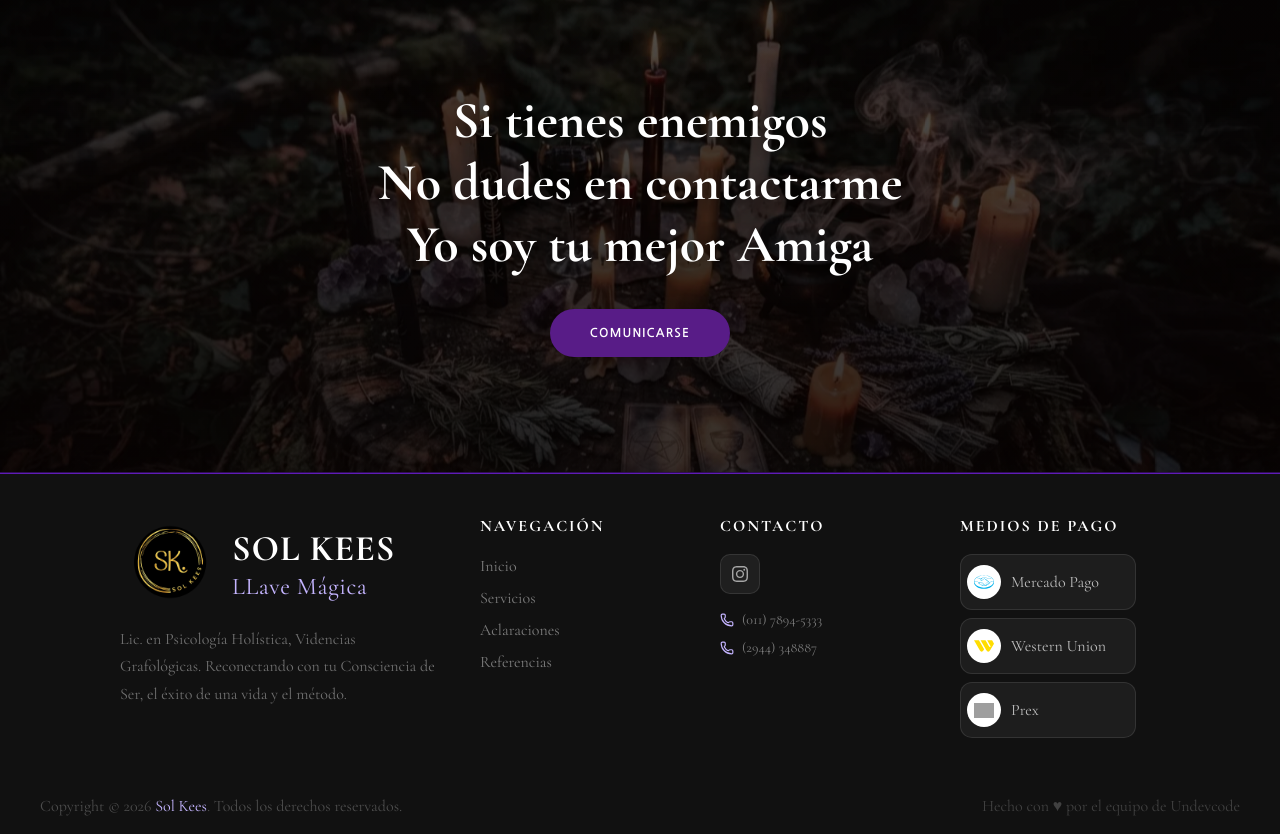
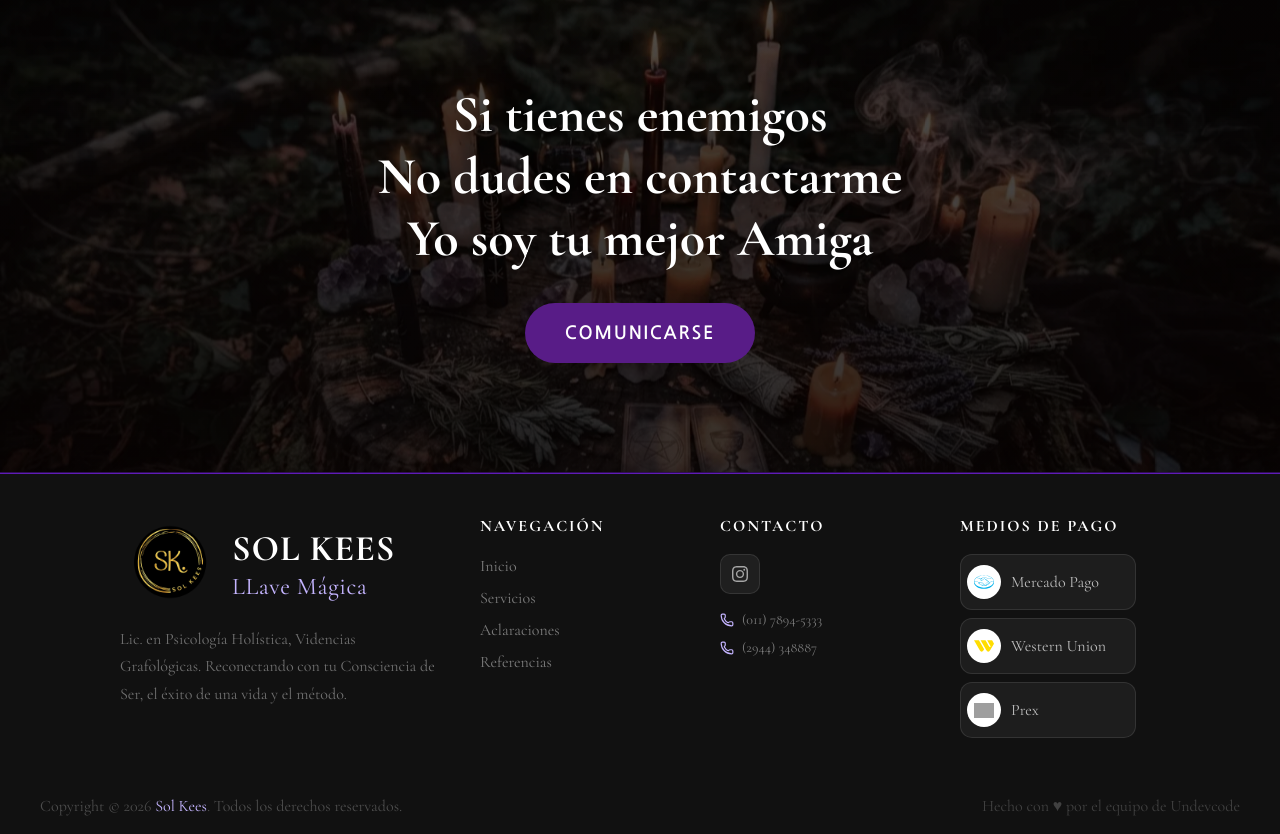
Before and after one commit to undevcode-ok/landing-sol-magia, a Next.js app: page / in a window 1280 px wide. Shown: the part 5739-6573 px from the top of the page. Built offline with nearby package versions, Linux system fonts and the light colour scheme; grey boxes are pictures that could not be loaded.

Commit message:
se cambio el tamaño de fuente de letra en Profile  component

```diff
--- a/app/Profile/components/EnemigosButton.tsx
+++ b/app/Profile/components/EnemigosButton.tsx
@@ -10,7 +10,7 @@ export const EnemigosButton = () => {
       href={wpUrl}
       target="_blank"
       rel="noopener noreferrer"
-      className="font-secondary bg-[#581c87] hover:bg-[#3b0764] text-white text-xs font-bold uppercase tracking-widest px-10 py-4 rounded-full flex items-center gap-3 transition-colors no-underline"
+      className="font-secondary bg-[#581c87] hover:bg-[#3b0764] text-white text-sm sm:text-base lg:text-lg font-bold uppercase tracking-widest px-6 sm:px-8 lg:px-10 py-3 sm:py-4 rounded-full flex items-center gap-3 transition-colors no-underline"
     >
       {/*<MessageCircle size={16} />*/}
       Comunicarse
--- a/app/Profile/components/EnemigosText.tsx
+++ b/app/Profile/components/EnemigosText.tsx
@@ -26,7 +26,7 @@ export const EnemigosText = () => {
       initial="hidden"
       whileInView="visible"
       viewport={{ once: true, amount: 0.4 }}
-      className="text-white text-[52px] font-bold leading-[1.2] text-center"
+      className="text-white text-4xl  lg:text-5xl xl:text-[52px] font-bold leading-[1.2] text-center"
       style={{ textShadow: "0 2px 20px rgba(0,0,0,0.6)" }}
     >
       {enemigosData.lines.map((text, i) => (
```
